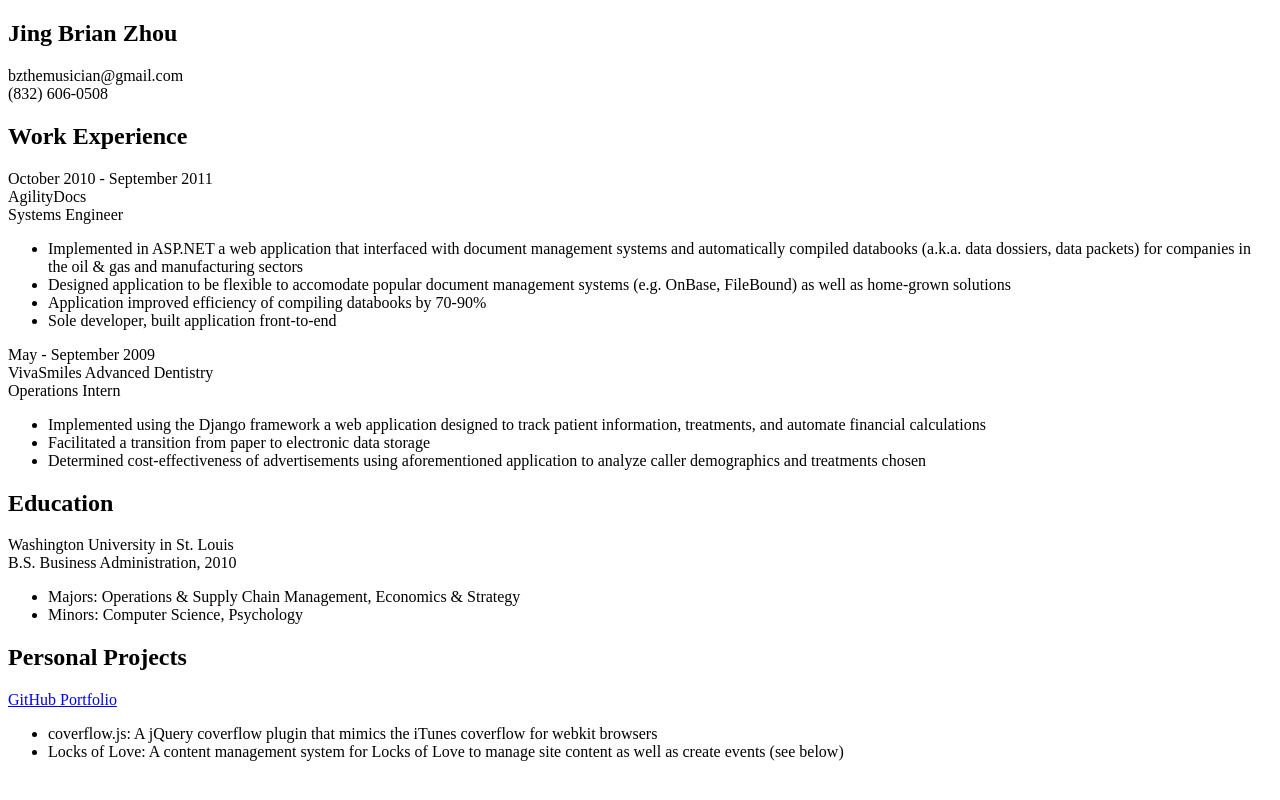
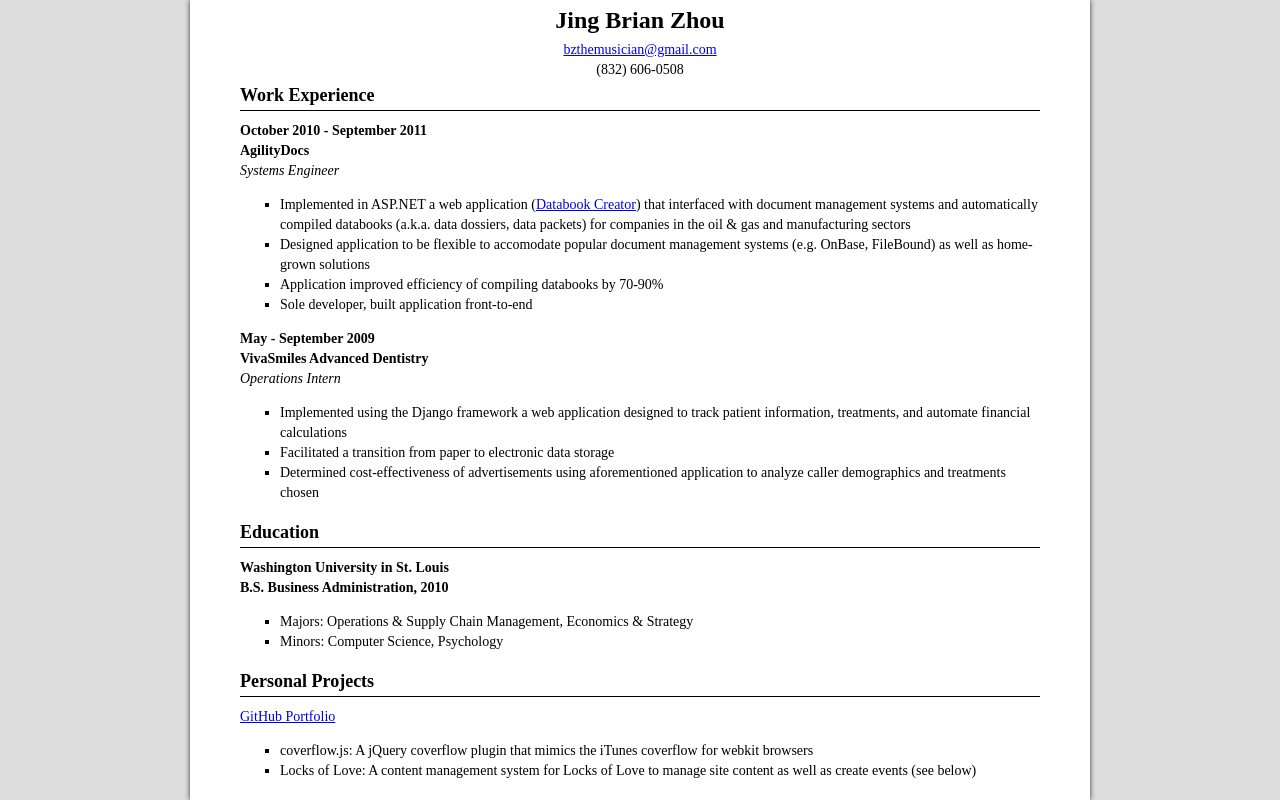
Before and after one commit to zdyn/zdyn.github.com, a plain HTML site: page index.html in a window 1280 px wide. Drawn offline with Linux system fonts and the light colour scheme; a web font is replaced by a local one.

Commit message:
added css file

```diff
--- /dev/null
+++ b/index.css
@@ -0,0 +1,54 @@
+html {
+	margin: 0;
+	padding: 0;
+	width: 100%;
+	height: 100%;
+	font: normal normal 14px/20px "Droid Sans";
+	background: #ddd;
+}
+body {
+	width: 800px;
+	height: 100%;
+	margin: 0 auto;
+	padding: 0;
+}
+div {
+	position: relative;
+	margin: 0 auto;
+}
+
+#background {
+	position: fixed;
+	top: 0;
+	bottom: 0;
+	left: 50%;
+	margin-left: -450px;
+	width: 900px;
+	background: #fff;
+	box-shadow: 0 0 5px #333;
+}
+
+#personal_information {
+	text-align: center;
+}
+
+h1 {
+	margin: 0;
+	padding: 5px 0;
+	font-size: 24px;
+	line-height: 30px;
+}
+h2 {
+	margin: 0;
+	margin-bottom: 10px;
+	padding: 3px 0;
+	font-size: 18px;
+	line-height: 24px;
+	border-bottom: 1px solid #000;
+}
+p {
+	margin: 0;
+}
+ul {
+	list-style-type: square;
+}
--- a/index.html
+++ b/index.html
@@ -8,28 +8,30 @@
 	<!-- Droid Sans, a Google Web Font -->
 	<link href='http://fonts.googleapis.com/css?family=Droid+Sans:400,700' rel='stylesheet' type='text/css'>
 
-	<link type="text/css" rel="stylesheet" href="resume.css" />
+	<link type="text/css" rel="stylesheet" href="index.css" />
 </head>
 
 <body>
-	<section id="personal_information">
+	<div id="background"></div>
+
+	<div id="personal_information">
 		<h1>Jing Brian Zhou</h1>
 		<p>
-			bzthemusician@gmail.com<br />
+			<a href="mailto:bzthemusician@gmail.com">bzthemusician@gmail.com</a><br />
 			(832) 606-0508
 		</p>
-	</section>
+	</div>
 
-	<section id="work_experience">
+	<div id="work_experience">
 		<h2>Work Experience</h2>
 		<section class="job">
 			<header>
-				October 2010 - September 2011<br />
-				AgilityDocs<br />
-				Systems Engineer
+				<strong>October 2010 - September 2011<br />
+				AgilityDocs</strong><br />
+				<em>Systems Engineer</em>
 			</header>
 			<ul>
-				<li>Implemented in ASP.NET a web application that interfaced with document management systems and automatically compiled databooks (a.k.a. data dossiers, data packets) for companies in the oil &amp; gas and manufacturing sectors</li>
+				<li>Implemented in ASP.NET a web application (<a href="http://www.agilitydocs.com/manufacturing-data-book-creation.html">Databook Creator</a>) that interfaced with document management systems and automatically compiled databooks (a.k.a. data dossiers, data packets) for companies in the oil &amp; gas and manufacturing sectors</li>
 				<li>Designed application to be flexible to accomodate popular document management systems (e.g. OnBase, FileBound) as well as home-grown solutions</li>
 				<li>Application improved efficiency of compiling databooks by 70-90%</li>
 				<li>Sole developer, built application front-to-end</li>
@@ -37,9 +39,9 @@
 		</section>
 		<section class="job">
 			<header>
-				May - September 2009<br />
-				VivaSmiles Advanced Dentistry<br />
-				Operations Intern
+				<strong>May - September 2009<br />
+				VivaSmiles Advanced Dentistry</strong><br />
+				<em>Operations Intern</em>
 			</header>
 			<ul>
 				<li>Implemented using the Django framework a web application designed to track patient information, treatments, and automate financial calculations</li>
@@ -47,23 +49,23 @@
 				<li>Determined cost-effectiveness of advertisements using aforementioned application to analyze caller demographics and treatments chosen</li>
 			</ul>
 		</section>
-	</section>
+	</div>
 
-	<section id="education">
+	<div id="education">
 		<h2>Education</h2>
 		<section class="degree">
 			<header>
-				Washington University in St. Louis<br />
-				B.S. Business Administration, 2010
+				<strong>Washington University in St. Louis<br />
+				B.S. Business Administration, 2010</strong>
 			</header>
 			<ul>
 				<li>Majors: Operations &amp; Supply Chain Management, Economics &amp; Strategy</li>
 				<li>Minors: Computer Science, Psychology</li>
 			</ul>
 		</section>
-	</section>
+	</div>
 
-	<section id="personal_projects">
+	<div id="personal_projects">
 		<h2>Personal Projects</h2>
 		<section class="project">
 			<header>
@@ -74,7 +76,7 @@
 				<li>Locks of Love: A content management system for Locks of Love to manage site content as well as create events (see below)</li>
 			</ul>
 		</section>
-	</section>
+	</div>
 </body>
 
 </html>
```
